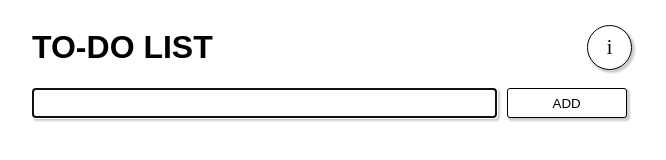
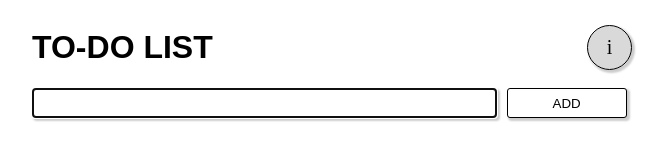
Before and after one commit to kresls/todo-list, a plain HTML site: page index.html in a window 1280 px wide. In both pictures the pointer is over the button "Show information about app". Shown: the whole page, without its empty margins (308-974 px from the left). Drawn offline with nearby package versions, Linux system fonts and the light colour scheme.

Commit message:
Update README, fix info button styling

```diff
--- a/css/style.css
+++ b/css/style.css
@@ -92,7 +92,8 @@ header {
 }
 
 .list-item button:hover,
-#add-item input[type="submit"]:hover {
+#add-item input[type="submit"]:hover,
+#btn-toggle-info:hover {
   background-color: rgba(12, 12, 12, 0.151);
 }
 
```
Also changed, not shown: README.md.
